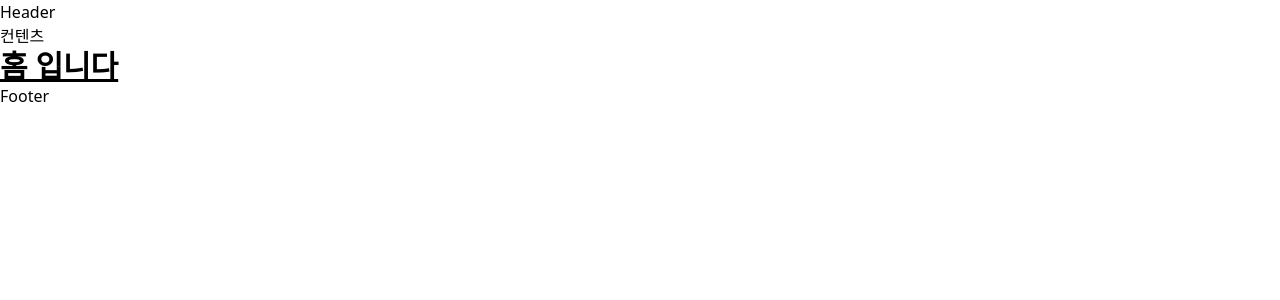
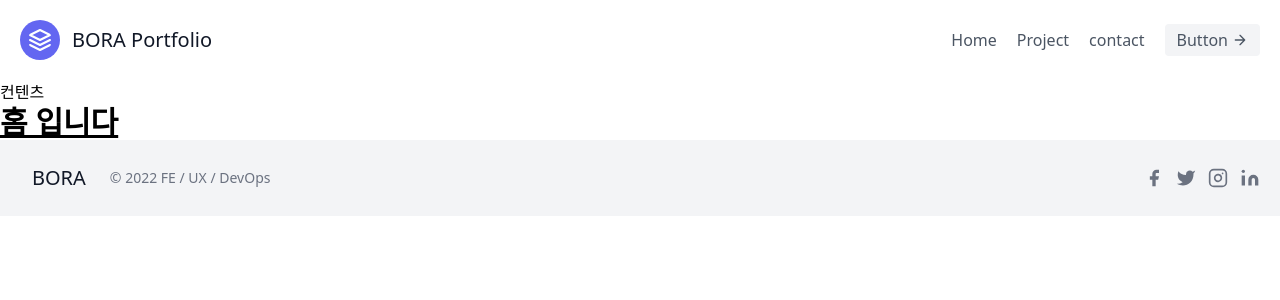
Before and after one commit to rara-record/bora-portfolio, a Next.js app: page / in a window 1280 px wide. Shown: the top 300 px of the page. Built offline with nearby package versions, Linux system fonts and the light colour scheme.

Commit message:
[feat] Header, Footer 컴포넌트 추가

```diff
--- a/components/Footer/index.tsx
+++ b/components/Footer/index.tsx
@@ -1,7 +1,77 @@
 import React from "react";
 
 const Footer = () => {
-  return <div>Footer</div>;
+  return (
+    <footer className="text-gray-600 body-font">
+      <div className="bg-gray-100">
+        <div className="container px-5 py-6 mx-auto flex items-center sm:flex-row flex-col">
+          <a className="flex title-font font-medium items-center md:justify-start justify-center text-gray-900">
+            <span className="ml-3 text-xl">BORA</span>
+          </a>
+          <p className="text-sm text-gray-500 sm:ml-6 sm:mt-0 mt-4">
+            © 2022 FE / UX / DevOps
+          </p>
+          <span className="inline-flex sm:ml-auto sm:mt-0 mt-4 justify-center sm:justify-start">
+            <a className="text-gray-500">
+              <svg
+                fill="currentColor"
+                stroke-linecap="round"
+                stroke-linejoin="round"
+                stroke-width="2"
+                className="w-5 h-5"
+                viewBox="0 0 24 24"
+              >
+                <path d="M18 2h-3a5 5 0 00-5 5v3H7v4h3v8h4v-8h3l1-4h-4V7a1 1 0 011-1h3z"></path>
+              </svg>
+            </a>
+            <a className="ml-3 text-gray-500">
+              <svg
+                fill="currentColor"
+                stroke-linecap="round"
+                stroke-linejoin="round"
+                stroke-width="2"
+                className="w-5 h-5"
+                viewBox="0 0 24 24"
+              >
+                <path d="M23 3a10.9 10.9 0 01-3.14 1.53 4.48 4.48 0 00-7.86 3v1A10.66 10.66 0 013 4s-4 9 5 13a11.64 11.64 0 01-7 2c9 5 20 0 20-11.5a4.5 4.5 0 00-.08-.83A7.72 7.72 0 0023 3z"></path>
+              </svg>
+            </a>
+            <a className="ml-3 text-gray-500">
+              <svg
+                fill="none"
+                stroke="currentColor"
+                stroke-linecap="round"
+                stroke-linejoin="round"
+                stroke-width="2"
+                className="w-5 h-5"
+                viewBox="0 0 24 24"
+              >
+                <rect width="20" height="20" x="2" y="2" rx="5" ry="5"></rect>
+                <path d="M16 11.37A4 4 0 1112.63 8 4 4 0 0116 11.37zm1.5-4.87h.01"></path>
+              </svg>
+            </a>
+            <a className="ml-3 text-gray-500">
+              <svg
+                fill="currentColor"
+                stroke="currentColor"
+                stroke-linecap="round"
+                stroke-linejoin="round"
+                stroke-width="0"
+                className="w-5 h-5"
+                viewBox="0 0 24 24"
+              >
+                <path
+                  stroke="none"
+                  d="M16 8a6 6 0 016 6v7h-4v-7a2 2 0 00-2-2 2 2 0 00-2 2v7h-4v-7a6 6 0 016-6zM2 9h4v12H2z"
+                ></path>
+                <circle cx="4" cy="4" r="2" stroke="none"></circle>
+              </svg>
+            </a>
+          </span>
+        </div>
+      </div>
+    </footer>
+  );
 };
 
 export default Footer;
--- a/components/Header/index.tsx
+++ b/components/Header/index.tsx
@@ -1,7 +1,46 @@
 import React from "react";
 
 const Header = () => {
-  return <div>Header</div>;
+  return (
+    <header className="text-gray-600 body-font">
+      <div className="container mx-auto flex flex-wrap p-5 flex-col md:flex-row items-center">
+        <a className="flex title-font font-medium items-center text-gray-900 mb-4 md:mb-0">
+          <svg
+            xmlns="http://www.w3.org/2000/svg"
+            fill="none"
+            stroke="currentColor"
+            stroke-linecap="round"
+            stroke-linejoin="round"
+            stroke-width="2"
+            className="w-10 h-10 text-white p-2 bg-indigo-500 rounded-full"
+            viewBox="0 0 24 24"
+          >
+            <path d="M12 2L2 7l10 5 10-5-10-5zM2 17l10 5 10-5M2 12l10 5 10-5"></path>
+          </svg>
+          <span className="ml-3 text-xl">BORA Portfolio</span>
+        </a>
+        <nav className="md:ml-auto flex flex-wrap items-center text-base justify-center">
+          <a className="mr-5 hover:text-gray-900">Home</a>
+          <a className="mr-5 hover:text-gray-900">Project</a>
+          <a className="mr-5 hover:text-gray-900">contact</a>
+        </nav>
+        <button className="inline-flex items-center bg-gray-100 border-0 py-1 px-3 focus:outline-none hover:bg-gray-200 rounded text-base mt-4 md:mt-0">
+          Button
+          <svg
+            fill="none"
+            stroke="currentColor"
+            stroke-linecap="round"
+            stroke-linejoin="round"
+            stroke-width="2"
+            className="w-4 h-4 ml-1"
+            viewBox="0 0 24 24"
+          >
+            <path d="M5 12h14M12 5l7 7-7 7"></path>
+          </svg>
+        </button>
+      </div>
+    </header>
+  );
 };
 
 export default Header;
```
